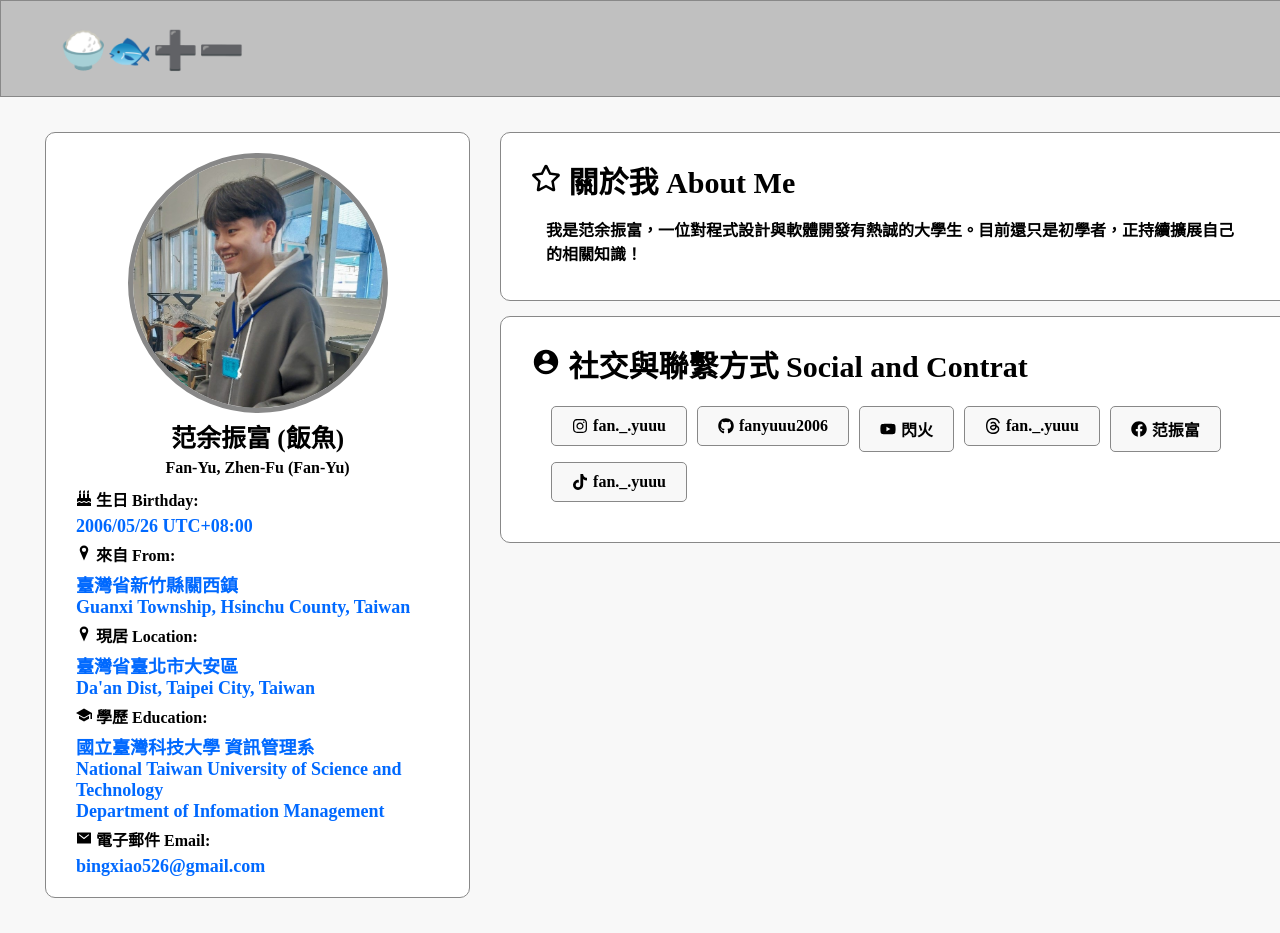
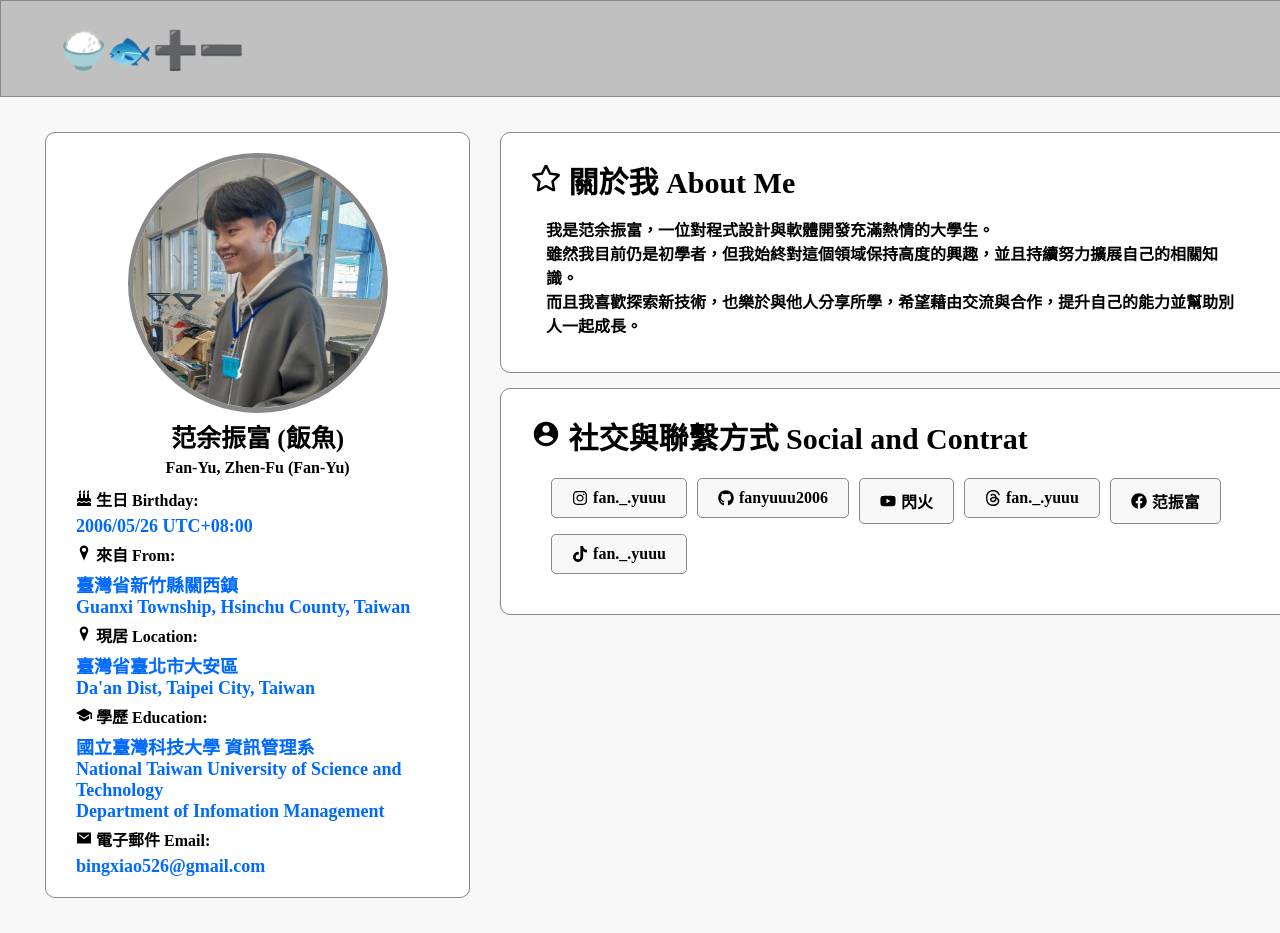
Before and after one commit to fanyuuu2006/fanyu-web, a Next.js app in the folder frontend/: page / in a window 1280 px wide. Shown: the top 933 px of the page. Built offline with nearby package versions, Linux system fonts and the light colour scheme.

Commit message:
feat: About Me 內容補充 & ContactLink hover

```diff
--- a/frontend/src/components/Index/AboutMeDiv.jsx
+++ b/frontend/src/components/Index/AboutMeDiv.jsx
@@ -12,7 +12,11 @@ export default function AboutMeDiv() {
         </>
       }
     >
-      我是范余振富，一位對程式設計與軟體開發有熱誠的大學生。目前還只是初學者，正持續擴展自己的相關知識！
+      我是范余振富，一位對程式設計與軟體開發充滿熱情的大學生。
+      <br />
+      雖然我目前仍是初學者，但我始終對這個領域保持高度的興趣，並且持續努力擴展自己的相關知識。
+      <br />
+      而且我喜歡探索新技術，也樂於與他人分享所學，希望藉由交流與合作，提升自己的能力並幫助別人一起成長。
     </FlexGrowDiv>
   );
 }
--- a/frontend/src/styles/Index/ContactLink.css
+++ b/frontend/src/styles/Index/ContactLink.css
@@ -15,3 +15,8 @@
   align-items: center;
   gap: 5px;
 }
+
+.ContactLink:hover {
+    color: #0069FF;
+    text-decoration: underline;
+}
```
